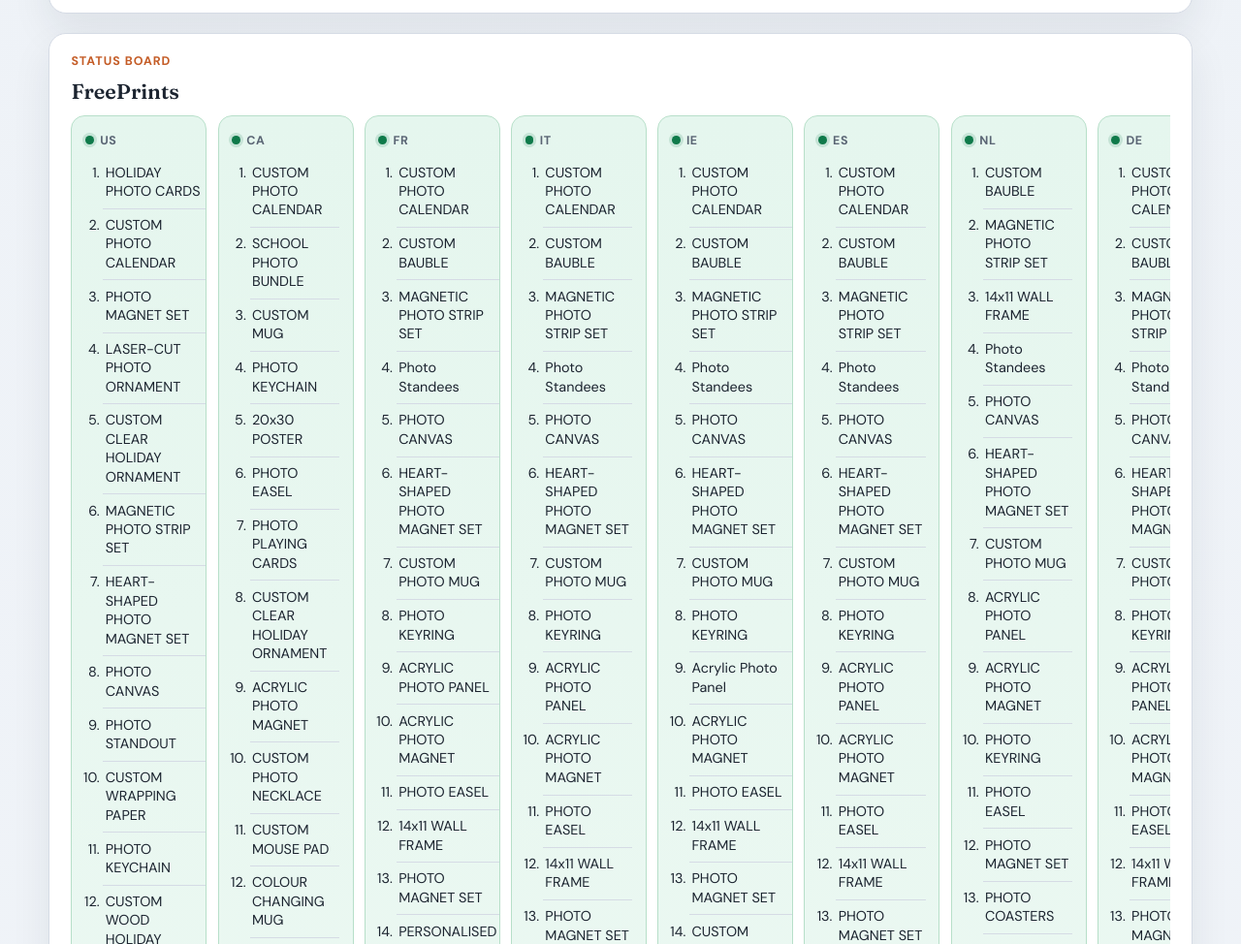
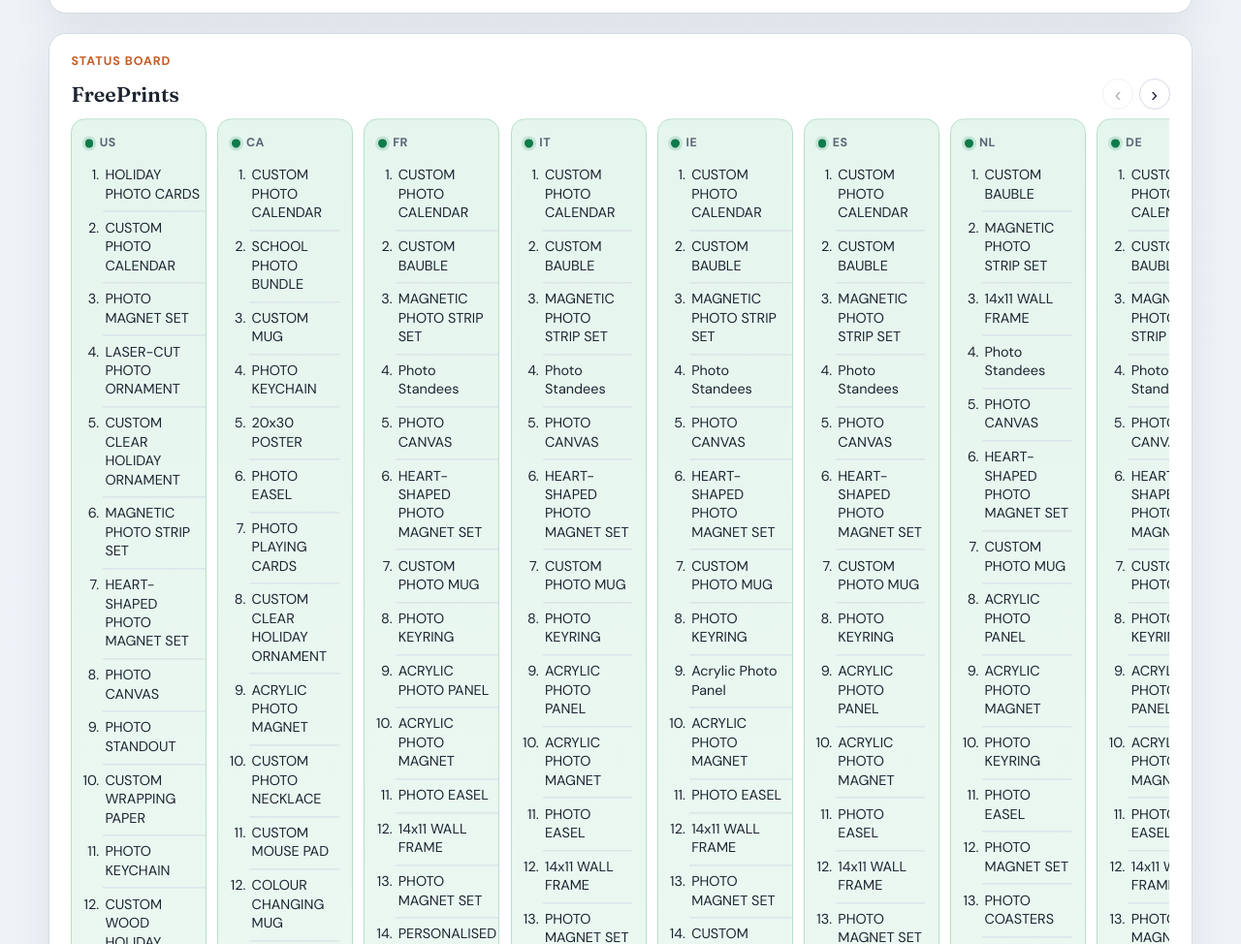
Before and after one commit to LauraS-pa/my-deals-status, a website: page index.html in a window 1280 px wide. Shown: the part 424-1398 px from the top of the page at 97% size. Drawn offline with Linux system fonts and the light colour scheme.

Commit message:
Make region rows easier to scroll on desktop with top scrollbar and arrow buttons.
Co-authored-by: Cursor <cursoragent@cursor.com>

```diff
--- a/app.js
+++ b/app.js
@@ -64,6 +64,7 @@ function render(data, els) {
   }
 
   els.boardsEl.innerHTML = apps.map(renderApp).join("");
+  setupRegionScrollControls(els.boardsEl);
 }
 
 function renderApp(app) {
@@ -74,10 +75,47 @@ function renderApp(app) {
 
   return `
     <article class="app-block" id="${id}">
-      <h3>${escapeHtml(app.name || app.id || "App")}</h3>
-      <div class="region-grid">${cards}</div>
+      <div class="app-block-head">
+        <h3>${escapeHtml(app.name || app.id || "App")}</h3>
+        <div class="region-scroll-controls">
+          <button type="button" class="region-scroll-btn" data-dir="-1" aria-label="Scroll regions left">‹</button>
+          <button type="button" class="region-scroll-btn" data-dir="1" aria-label="Scroll regions right">›</button>
+        </div>
+      </div>
+      <div class="region-scroll" tabindex="0" aria-label="${escapeHtml(app.name || "App")} regions">
+        <div class="region-grid">${cards}</div>
+      </div>
     </article>
   `;
+}
+
+function setupRegionScrollControls(root) {
+  root.querySelectorAll(".app-block").forEach((block) => {
+    const scroller = block.querySelector(".region-scroll");
+    if (!scroller) return;
+
+    const syncButtons = () => {
+      const max = scroller.scrollWidth - scroller.clientWidth;
+      const atStart = scroller.scrollLeft <= 2;
+      const atEnd = scroller.scrollLeft >= max - 2;
+      block.querySelectorAll(".region-scroll-btn").forEach((btn) => {
+        const dir = Number(btn.dataset.dir);
+        btn.disabled = max <= 0 || (dir < 0 ? atStart : atEnd);
+      });
+    };
+
+    block.querySelectorAll(".region-scroll-btn").forEach((btn) => {
+      btn.addEventListener("click", () => {
+        const dir = Number(btn.dataset.dir) || 1;
+        const amount = Math.max(scroller.clientWidth * 0.75, 180);
+        scroller.scrollBy({ left: dir * amount, behavior: "smooth" });
+      });
+    });
+
+    scroller.addEventListener("scroll", syncButtons, { passive: true });
+    window.addEventListener("resize", syncButtons);
+    syncButtons();
+  });
 }
 
 function renderRegion(region, products) {
--- a/styles.css
+++ b/styles.css
@@ -145,31 +145,89 @@ body {
   margin-top: 0.35rem;
 }
 
+.app-block-head {
+  display: flex;
+  align-items: center;
+  justify-content: space-between;
+  gap: 0.75rem;
+  margin-bottom: 0.55rem;
+}
+
 .app-block h3 {
-  margin: 0 0 0.7rem;
+  margin: 0;
   font-family: var(--display);
   font-size: 1.35rem;
   font-weight: 600;
+}
+
+.region-scroll-controls {
+  display: inline-flex;
+  gap: 0.35rem;
+  flex-shrink: 0;
+}
+
+.region-scroll-btn {
+  width: 2rem;
+  height: 2rem;
+  border: 1px solid var(--line);
+  border-radius: 999px;
+  background: #fff;
+  color: var(--ink);
+  font-size: 1.25rem;
+  line-height: 1;
+  cursor: pointer;
+  transition: background 160ms ease, border-color 160ms ease, opacity 160ms ease;
+}
+
+.region-scroll-btn:hover:not(:disabled),
+.region-scroll-btn:focus-visible:not(:disabled) {
+  border-color: #b7c4d6;
+  background: #f3f6fa;
+  outline: none;
+}
+
+.region-scroll-btn:disabled {
+  opacity: 0.35;
+  cursor: default;
+}
+
+/* Flip so the scrollbar sits above the region cards. */
+.region-scroll {
+  overflow-x: auto;
+  overflow-y: hidden;
+  padding-top: 0.15rem;
+  transform: scaleY(-1);
+  scrollbar-width: auto;
+  scrollbar-color: #9aa8ba transparent;
+  -webkit-overflow-scrolling: touch;
+}
+
+.region-scroll::-webkit-scrollbar {
+  height: 12px;
+}
+
+.region-scroll::-webkit-scrollbar-track {
+  background: #e8edf4;
+  border-radius: 999px;
+}
+
+.region-scroll::-webkit-scrollbar-thumb {
+  background: #9aa8ba;
+  border-radius: 999px;
+  border: 2px solid #e8edf4;
+}
+
+.region-scroll::-webkit-scrollbar-thumb:hover {
+  background: #7f8fa3;
 }
 
 .region-grid {
   display: flex;
   flex-wrap: nowrap;
   gap: 0.7rem;
-  overflow-x: auto;
-  overflow-y: hidden;
   padding-bottom: 0.55rem;
   scroll-snap-type: x proximity;
-  -webkit-overflow-scrolling: touch;
-}
-
-.region-grid::-webkit-scrollbar {
-  height: 8px;
-}
-
-.region-grid::-webkit-scrollbar-thumb {
-  background: #c5ceda;
-  border-radius: 999px;
+  transform: scaleY(-1);
 }
 
 .region-card {
```
